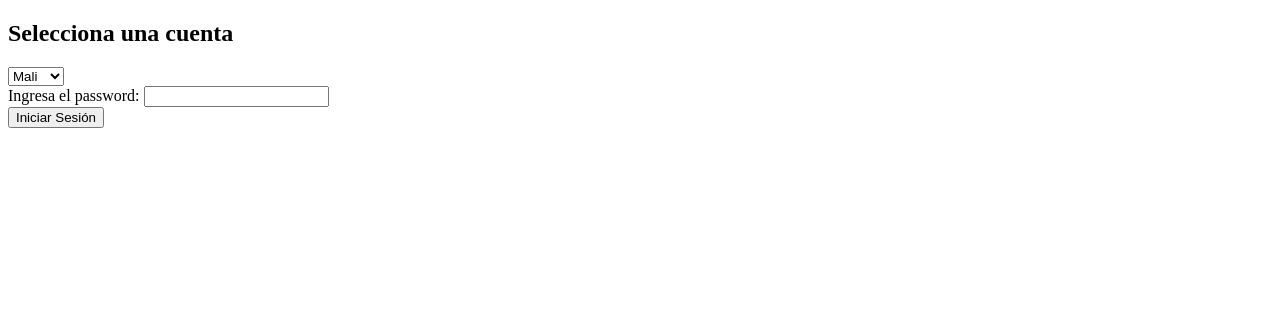
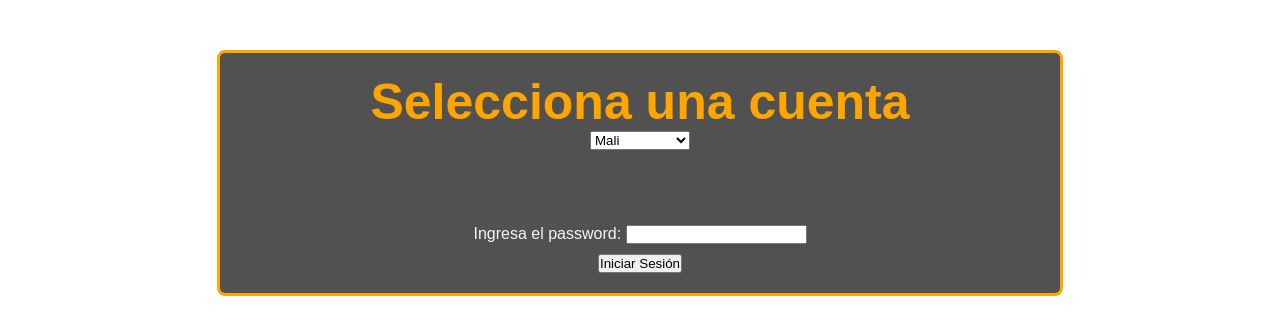
Before and after one commit to EnriqueTishman/modulo2, a plain HTML site: page proyecto/index.html in a window 1280 px wide. Drawn offline with Linux system fonts and the light colour scheme.

Commit message:
correccion de nombre

```diff
--- a/proyecto/index.html
+++ b/proyecto/index.html
@@ -4,7 +4,7 @@
   <meta charset="UTF-8">
   <meta name="viewport" content="width=device-width, initial-scale=1.0">
   <title>Cajero Automático</title>
-  <link rel="stylesheet" href="./chat.css">
+  <link rel="stylesheet" href="./style.css">
 </head>
 <body>
   <div id="cajero">
@@ -12,7 +12,7 @@
     <select id="cuentasDropdown">
       <option value="0">Mali</option>
       <option value="1">Gera</option>
-      <option value="2">El My</option>
+      <option value="2">Maui</option>
     </select>
     <br>
     <label class="ingresapassword" for="password">Ingresa el password:</label>
@@ -27,6 +27,6 @@
     </div>
     <div id="resultado"></div>
   </div>
-  <script src="./chat.js"></script>
+  <script src="./script.js"></script>
 </body>
 </html>
```
